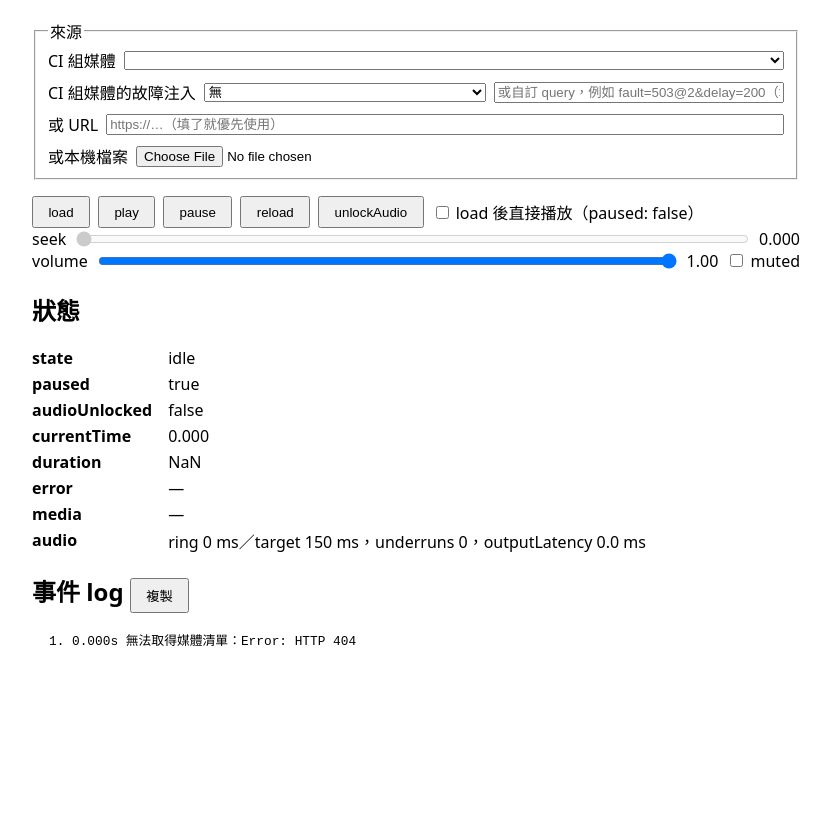
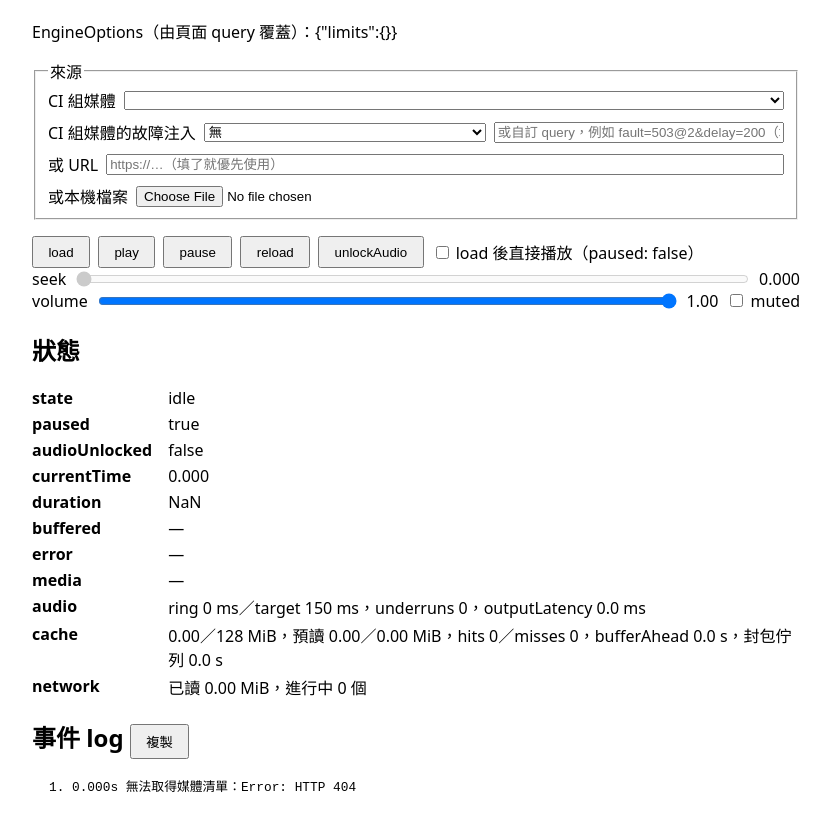
Before and after one commit to mocukie/kikoeru-player, a website built with Vite: page demo/index.html in a window 1280 px wide. Shown: the part 83-909 px from the top of the page, without its empty margins (224-1055 px from the left). Before the commit the page ends 800 px from the top, so only its background shows below. Built offline with nearby package versions, Linux system fonts and the light colour scheme; no server answers.

Commit message:
feat: show buffered and cache stats on the demo page with e2e for buffering
Demo 頁顯示 buffered 與 getStats().cache／network，記錄 bufferedchange、stall、stallrecovered；頁面 query 可覆蓋 readahead、cacheMiB、stallTimeout、stallAttempts。demux 失敗時佇列中的封包先播完再回報（MEMORY_LIMIT 除外）。

```diff
--- a/demo/index.html
+++ b/demo/index.html
@@ -59,6 +59,7 @@
   </head>
   <body>
     <h1>kikoeru-player Demo</h1>
+    <p id="engine-options"></p>
 
     <fieldset>
       <legend>來源</legend>
@@ -78,8 +79,12 @@
           <option value="fault=503@2%2B">503@2+：持續 503，重試用完後錯誤</option>
           <option value="fault=drop@500KB">drop@500KB：一次斷線，重試後恢復</option>
           <option value="fault=drop@500KB%2B">drop@500KB+：持續斷線，重試用完後錯誤</option>
-          <option value="fault=stall@1MB">stall@1MB：送到 1 MiB 停住</option>
+          <option value="fault=stall@1MB">stall@1MB：送到 1 MiB 停住一次（卡住後自動恢復）</option>
+          <option value="fault=stall@1MB%2B">stall@1MB+：每次都停住（自動恢復用完後錯誤）</option>
           <option value="delay=200">delay=200：每個回應慢 200 ms</option>
+          <option value="delay=2000">
+            delay=2000：每個回應慢 2 秒（搭配 ?readahead=1 讓網路不足）
+          </option>
         </select>
         <input
           id="fault-custom"
@@ -129,12 +134,18 @@
       <dd id="current-time">0.000</dd>
       <dt>duration</dt>
       <dd id="duration">NaN</dd>
+      <dt>buffered</dt>
+      <dd id="buffered">—</dd>
       <dt>error</dt>
       <dd id="error">—</dd>
       <dt>media</dt>
       <dd id="media-info">—</dd>
       <dt>audio</dt>
       <dd id="audio-stats">—</dd>
+      <dt>cache</dt>
+      <dd id="cache-stats">—</dd>
+      <dt>network</dt>
+      <dd id="network-stats">—</dd>
     </dl>
 
     <h2>事件 log <button id="copy-log" type="button">複製</button></h2>
--- a/demo/main.ts
+++ b/demo/main.ts
@@ -1,13 +1,45 @@
 // Demo 頁：以公開 API 操作 Engine，顯示狀態並記錄事件（docs/testing.md「實機清單」、「E2E」）。
 // E2E 與實機除錯可以從 console 以 `engine` 直接使用同一個 Engine。
 
-import { createEngine, EngineError, isAbortError, type Engine, type Source } from '../src/index.js';
+import {
+  createEngine,
+  EngineError,
+  isAbortError,
+  type Engine,
+  type EngineOptions,
+  type Source,
+} from '../src/index.js';
 
 declare global {
   var engine: Engine;
 }
 
-const engine = createEngine();
+/**
+ * 頁面 URL 的 query 可以覆蓋部分 `EngineOptions`，供 E2E 與實機測試製造網路不足的情況：
+ * `readahead`（`limits.readaheadSeconds`）、`cacheMiB`（`limits.cacheBytes`，MiB）、`stallTimeout`、
+ * `stallAttempts`。例如 `/demo/?readahead=1&stallTimeout=3000`。
+ */
+function engineOptions(query: URLSearchParams): EngineOptions {
+  const number = (name: string) => {
+    const value = query.get(name);
+    return value === null ? undefined : Number(value);
+  };
+  const readaheadSeconds = number('readahead');
+  const cacheMiB = number('cacheMiB');
+  const stallTimeout = number('stallTimeout');
+  const stallAttempts = number('stallAttempts');
+  return {
+    limits: {
+      ...(readaheadSeconds !== undefined && { readaheadSeconds }),
+      ...(cacheMiB !== undefined && { cacheBytes: cacheMiB * 1024 * 1024 }),
+    },
+    ...(stallTimeout !== undefined && { stallTimeout }),
+    ...(stallAttempts !== undefined && { stallAttempts }),
+  };
+}
+
+const options = engineOptions(new URLSearchParams(location.search));
+const engine = createEngine(options);
 globalThis.engine = engine;
 
 function element<T extends HTMLElement>(id: string, type: new () => T): T {
@@ -23,6 +55,8 @@ const urlInput = element('url', HTMLInputElement);
 const fileInput = element('file', HTMLInputElement);
 const logList = element('log', HTMLOListElement);
 const autoplayInput = element('autoplay', HTMLInputElement);
+element('engine-options', HTMLElement).textContent =
+  `EngineOptions（由頁面 query 覆蓋）：${JSON.stringify(options)}`;
 
 // ───────────────────────────── 事件 log ─────────────────────────────
 
@@ -87,6 +121,19 @@ engine.addEventListener('ended', () => {
 });
 engine.addEventListener('error', (e) => {
   log(`error ${describeError(e.error)}`);
+});
+engine.addEventListener('bufferedchange', (e) => {
+  log(
+    `bufferedchange ${e.buffered.map((r) => `[${r.start.toFixed(3)}, ${r.end.toFixed(3)}]`).join(' ') || '[]'}`,
+  );
+});
+engine.addEventListener('stall', (e) => {
+  log(
+    `stall position=${e.position.toFixed(3)} since=${(e.since / 1000).toFixed(3)}s，中止讀取並重新 seek`,
+  );
+});
+engine.addEventListener('stallrecovered', (e) => {
+  log(`stallrecovered stalledMs=${e.stalledMs.toFixed(0)} attempts=${String(e.attempts)}`);
 });
 engine.addEventListener('beforeaudiostart', (e) => {
   log(`beforeaudiostart cause=${e.cause}`);
@@ -185,14 +232,29 @@ const durationText = element('duration', HTMLElement);
 const mediaText = element('media-info', HTMLElement);
 const errorText = element('error', HTMLElement);
 const audioStatsText = element('audio-stats', HTMLElement);
+const bufferedText = element('buffered', HTMLElement);
+const cacheStatsText = element('cache-stats', HTMLElement);
+const networkStatsText = element('network-stats', HTMLElement);
 
-// getStats() 是非同步的：每秒取一次 ring 水位、underrun 與輸出延遲（實機檢查藍牙延遲用）。
+const MiB = 1024 * 1024;
+
+// getStats() 是非同步的：每秒取一次 ring 水位、underrun 與輸出延遲（實機檢查藍牙延遲用），以及 Range 快取與網路。
 setInterval(() => {
   engine.getStats().then(
-    ({ audio }) => {
+    ({ audio, cache, network, bufferAhead, packetQueue }) => {
       audioStatsText.textContent =
         `ring ${audio.ringMs.toFixed(0)} ms／target ${String(audio.targetMs)} ms，` +
         `underruns ${String(audio.underruns)}，outputLatency ${audio.outputLatencyMs.toFixed(1)} ms`;
+      cacheStatsText.textContent =
+        `${(cache.bytes / MiB).toFixed(2)}／${(cache.limitBytes / MiB).toFixed(0)} MiB，` +
+        `預讀 ${(cache.aheadBytes / MiB).toFixed(2)}／${(cache.readaheadTarget / MiB).toFixed(2)} MiB` +
+        `${cache.fetching ? '（抓取中）' : ''}，hits ${String(cache.hits)}／misses ${String(cache.misses)}，` +
+        `bufferAhead ${bufferAhead.toFixed(1)} s，封包佇列 ${packetQueue.audioSeconds.toFixed(1)} s`;
+      networkStatsText.textContent =
+        `已讀 ${(network.bytesLoaded / MiB).toFixed(2)} MiB，進行中 ${String(network.inflight.length)} 個` +
+        network.inflight
+          .map((r) => ` [${String(r.start)}-${String(r.end)} ${r.elapsedMs.toFixed(0)} ms]`)
+          .join('');
     },
     () => undefined,
   );
@@ -204,6 +266,8 @@ function render(): void {
   unlockedText.textContent = String(engine.audioUnlocked);
   currentTimeText.textContent = engine.currentTime.toFixed(3);
   durationText.textContent = String(engine.duration);
+  bufferedText.textContent =
+    engine.buffered.map((r) => `[${r.start.toFixed(1)}, ${r.end.toFixed(1)}]`).join(' ') || '—';
   const duration = engine.duration;
   seekBar.disabled = !Number.isFinite(duration);
   seekBar.max = Number.isFinite(duration) ? String(duration) : '0';
--- a/src/worker/audio-pipeline.ts
+++ b/src/worker/audio-pipeline.ts
@@ -349,9 +349,10 @@ export class AudioPipeline<P> {
       }
     } catch (error) {
       if (stop.aborted) return;
-      // demux 失敗（含封包佇列超過硬上限）：不等佇列的封包解完，立即結束供料。
+      // demux 失敗：佇列中的封包照常解完、播完才回報（錯誤的位置接近實際播放到的地方）；
+      // 封包佇列超過硬上限則立即結束供料。
       this.#packets.fail(error);
-      this.#inner.abort(error);
+      if (error instanceof WorkerError && error.code === 'MEMORY_LIMIT') this.#inner.abort(error);
     }
   }
 
```
Also changed, not shown: test/e2e/buffering.spec.ts (added, +103 -0 lines), test/e2e/http-errors.spec.ts (+2 -1 lines), test/e2e/tolerances.ts (+3 -0 lines).
